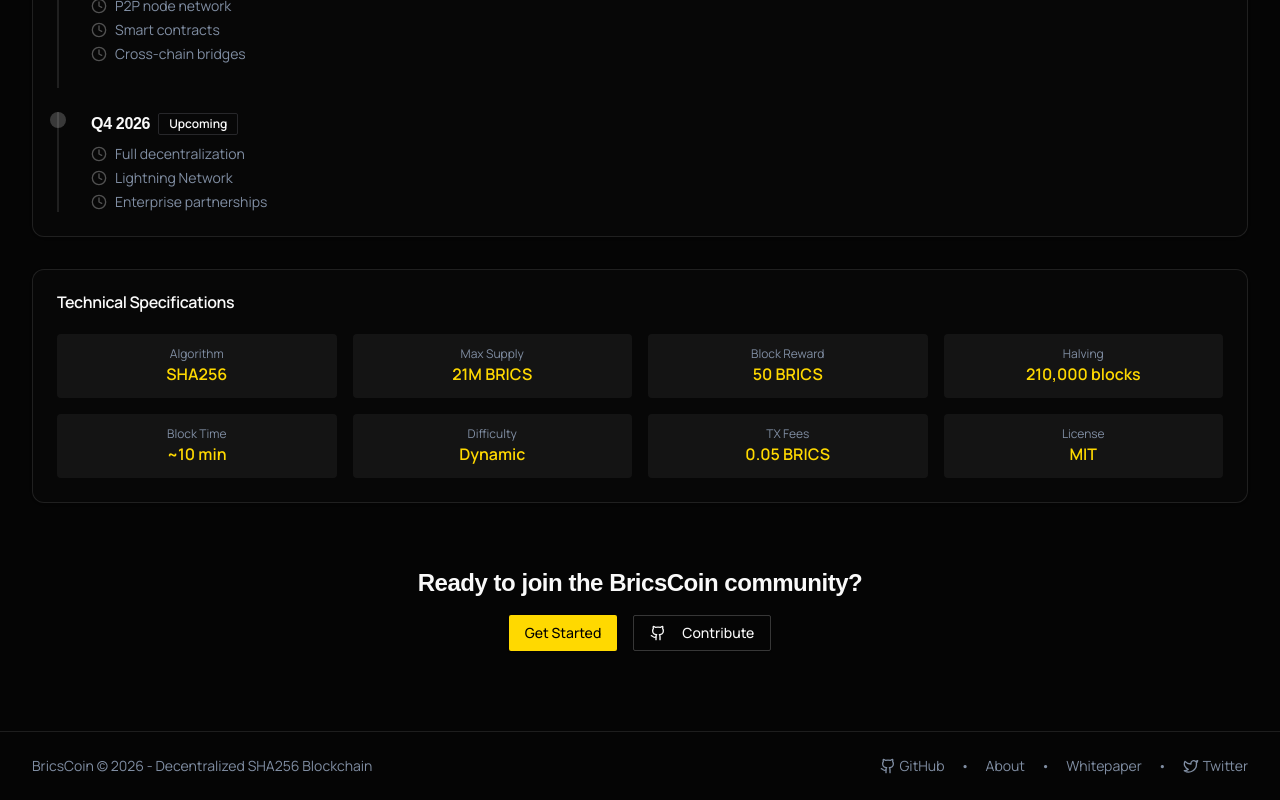
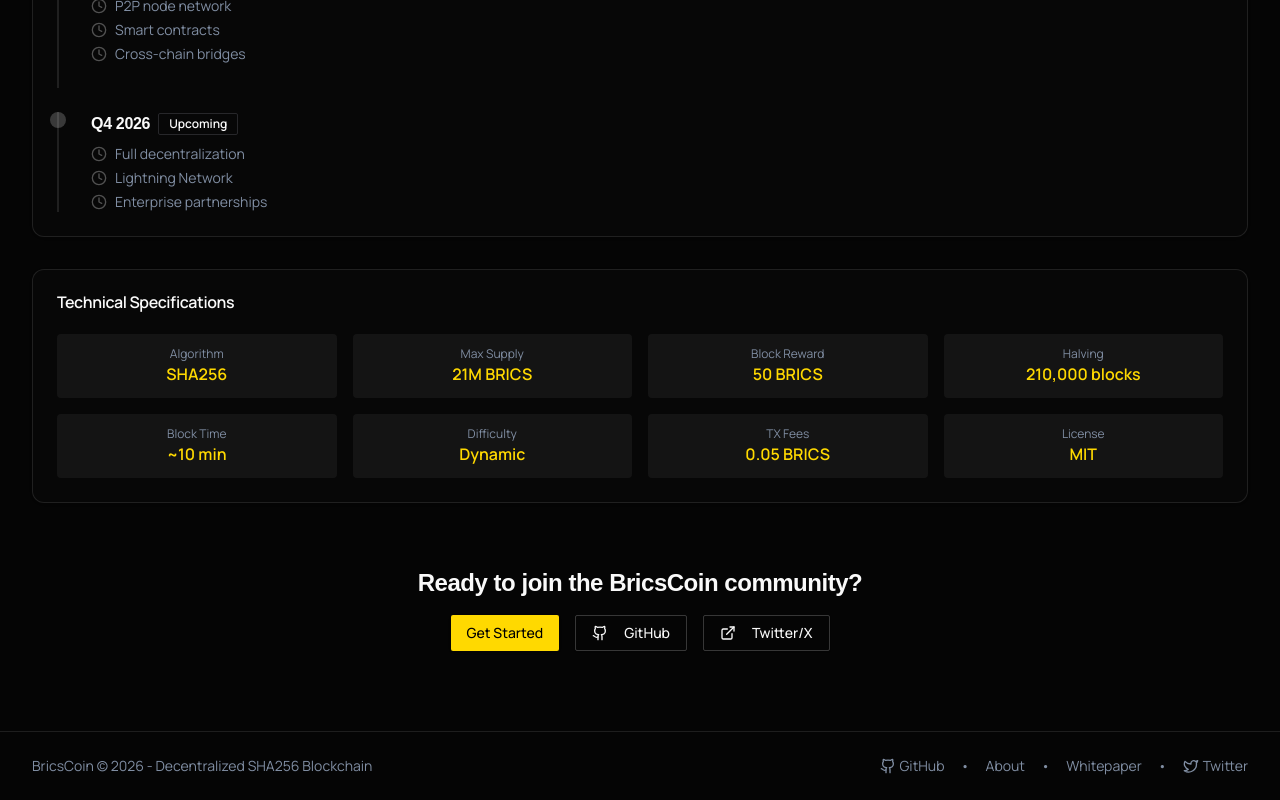
Before and after one commit to Bricscoin2026/Bricscoin, a React (Create React App) app in the folder frontend/: page /about in a window 1280 px wide. Shown: the part 2238-3038 px from the top of the page. Built offline with nearby package versions, Linux system fonts and the light colour scheme; no server answers; a web font is replaced by a local one.

Commit message:
auto-commit for 54150e7e-7b33-4768-b4bc-7a8ac29af489

```diff
--- a/frontend/src/pages/About.jsx
+++ b/frontend/src/pages/About.jsx
@@ -327,7 +327,11 @@ export default function About() {
           </Button>
           <Button variant="outline" className="border-white/20" onClick={() => window.open('https://github.com/bricscoin26/Bricscoin26', '_blank')}>
             <Github className="w-4 h-4 mr-2" />
-            Contribute
+            GitHub
+          </Button>
+          <Button variant="outline" className="border-white/20" onClick={() => window.open('https://x.com/Bricscoin26', '_blank')}>
+            <ExternalLink className="w-4 h-4 mr-2" />
+            Twitter/X
           </Button>
         </div>
       </div>
```
